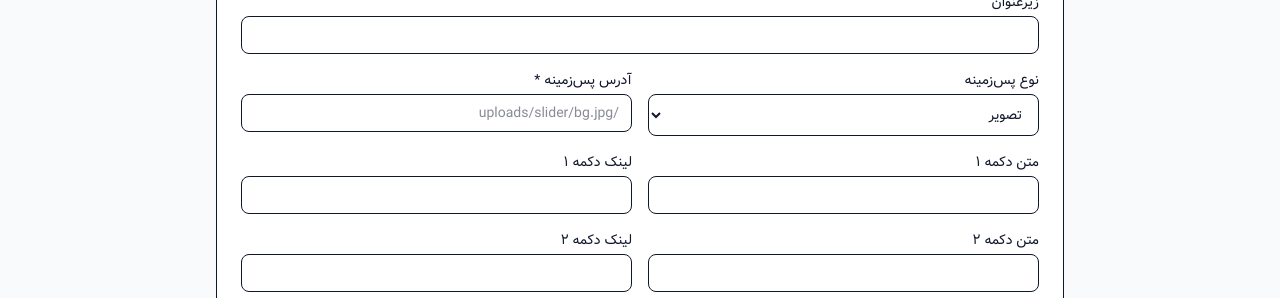
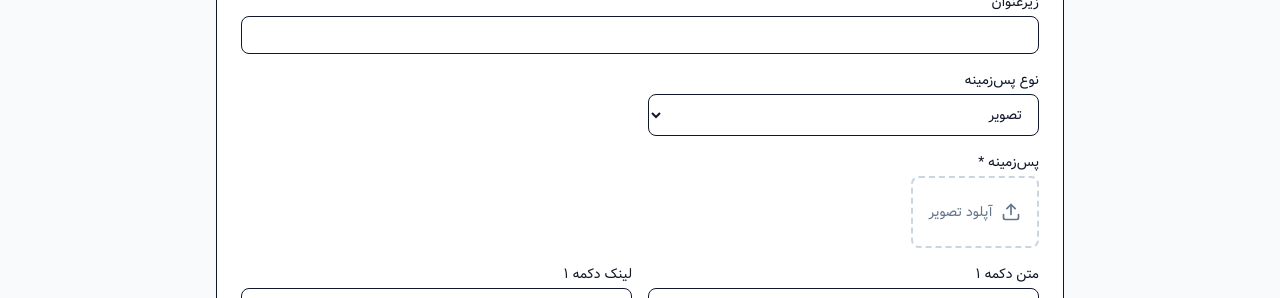
Before and after one commit to mrkhonamri/academy-website, a Next.js app: page /admin/sliders in a window 1280 px wide. Both pictures are taken after a click on the button "اسلاید جدید". Shown: the part 373-671 px from the top of the page. Built offline with nearby package versions, Linux system fonts and the light colour scheme; no server answers; the database is empty.

Commit message:
Add upload to sliders and revalidatePath

```diff
--- a/src/app/admin/sliders/page.tsx
+++ b/src/app/admin/sliders/page.tsx
@@ -3,6 +3,7 @@
 import { useState, useEffect } from "react";
 import { Plus, Pencil, Trash2, Image } from "lucide-react";
 import { useRouter } from "next/navigation";
+import ImageUpload from "@/components/admin/ImageUpload";
 
 export default function AdminSlidersPage() {
   const router = useRouter();
@@ -57,14 +58,15 @@ export default function AdminSlidersPage() {
       await fetch("/api/slides", { method: "POST", headers: { "Content-Type": "application/json" }, body: JSON.stringify(form) });
     }
     resetForm();
+    await fetchSlides();
     router.refresh();
-    fetchSlides();
   }
 
   async function deleteSlide(id: number) {
     if (!confirm("حذف شود؟")) return;
     await fetch(`/api/slides/${id}`, { method: "DELETE" });
-    fetchSlides();
+    await fetchSlides();
+    router.refresh();
   }
 
   return (
@@ -81,7 +83,14 @@ export default function AdminSlidersPage() {
             <div className="sm:col-span-2"><label className="mb-1 block text-sm font-medium">عنوان *</label><input type="text" value={form.title} onChange={(e) => setForm({ ...form, title: e.target.value })} className="w-full rounded-lg border px-3 py-2 text-sm" /></div>
             <div className="sm:col-span-2"><label className="mb-1 block text-sm font-medium">زیرعنوان</label><input type="text" value={form.subtitle} onChange={(e) => setForm({ ...form, subtitle: e.target.value })} className="w-full rounded-lg border px-3 py-2 text-sm" /></div>
             <div><label className="mb-1 block text-sm font-medium">نوع پس‌زمینه</label><select value={form.backgroundType} onChange={(e) => setForm({ ...form, backgroundType: e.target.value })} className="w-full rounded-lg border px-3 py-2 text-sm"><option value="image">تصویر</option><option value="video">ویدیو</option></select></div>
-            <div><label className="mb-1 block text-sm font-medium">آدرس پس‌زمینه *</label><input type="text" value={form.backgroundUrl} onChange={(e) => setForm({ ...form, backgroundUrl: e.target.value })} className="w-full rounded-lg border px-3 py-2 text-sm" placeholder="/uploads/slider/bg.jpg" /></div>
+            <div className="sm:col-span-2">
+              <label className="mb-1 block text-sm font-medium">پس‌زمینه *</label>
+              <ImageUpload
+                currentUrl={form.backgroundUrl || undefined}
+                onUpload={(url) => setForm({ ...form, backgroundUrl: url })}
+                onClear={() => setForm({ ...form, backgroundUrl: "" })}
+              />
+            </div>
             <div><label className="mb-1 block text-sm font-medium">متن دکمه ۱</label><input type="text" value={form.button1Text} onChange={(e) => setForm({ ...form, button1Text: e.target.value })} className="w-full rounded-lg border px-3 py-2 text-sm" /></div>
             <div><label className="mb-1 block text-sm font-medium">لینک دکمه ۱</label><input type="text" value={form.button1Link} onChange={(e) => setForm({ ...form, button1Link: e.target.value })} className="w-full rounded-lg border px-3 py-2 text-sm" /></div>
             <div><label className="mb-1 block text-sm font-medium">متن دکمه ۲</label><input type="text" value={form.button2Text} onChange={(e) => setForm({ ...form, button2Text: e.target.value })} className="w-full rounded-lg border px-3 py-2 text-sm" /></div>
--- a/src/app/api/slides/[id]/route.ts
+++ b/src/app/api/slides/[id]/route.ts
@@ -1,5 +1,6 @@
 import { NextRequest, NextResponse } from "next/server";
 import { prisma } from "@/lib/prisma";
+import { revalidatePath } from "next/cache";
 
 export async function PUT(
   request: NextRequest,
@@ -8,6 +9,7 @@ export async function PUT(
   const { id } = await params;
   const body = await request.json();
   const slide = await prisma.slide.update({ where: { id: parseInt(id) }, data: body });
+  revalidatePath("/");
   return NextResponse.json(slide);
 }
 
@@ -17,5 +19,6 @@ export async function DELETE(
 ) {
   const { id } = await params;
   await prisma.slide.delete({ where: { id: parseInt(id) } });
+  revalidatePath("/");
   return NextResponse.json({ message: "حذف شد" });
 }
--- a/src/app/api/slides/route.ts
+++ b/src/app/api/slides/route.ts
@@ -1,5 +1,6 @@
 import { NextRequest, NextResponse } from "next/server";
 import { prisma } from "@/lib/prisma";
+import { revalidatePath } from "next/cache";
 
 export async function GET() {
   const slides = await prisma.slide.findMany({
@@ -12,5 +13,6 @@ export async function GET() {
 export async function POST(request: NextRequest) {
   const body = await request.json();
   const slide = await prisma.slide.create({ data: body });
+  revalidatePath("/");
   return NextResponse.json(slide, { status: 201 });
 }
```
